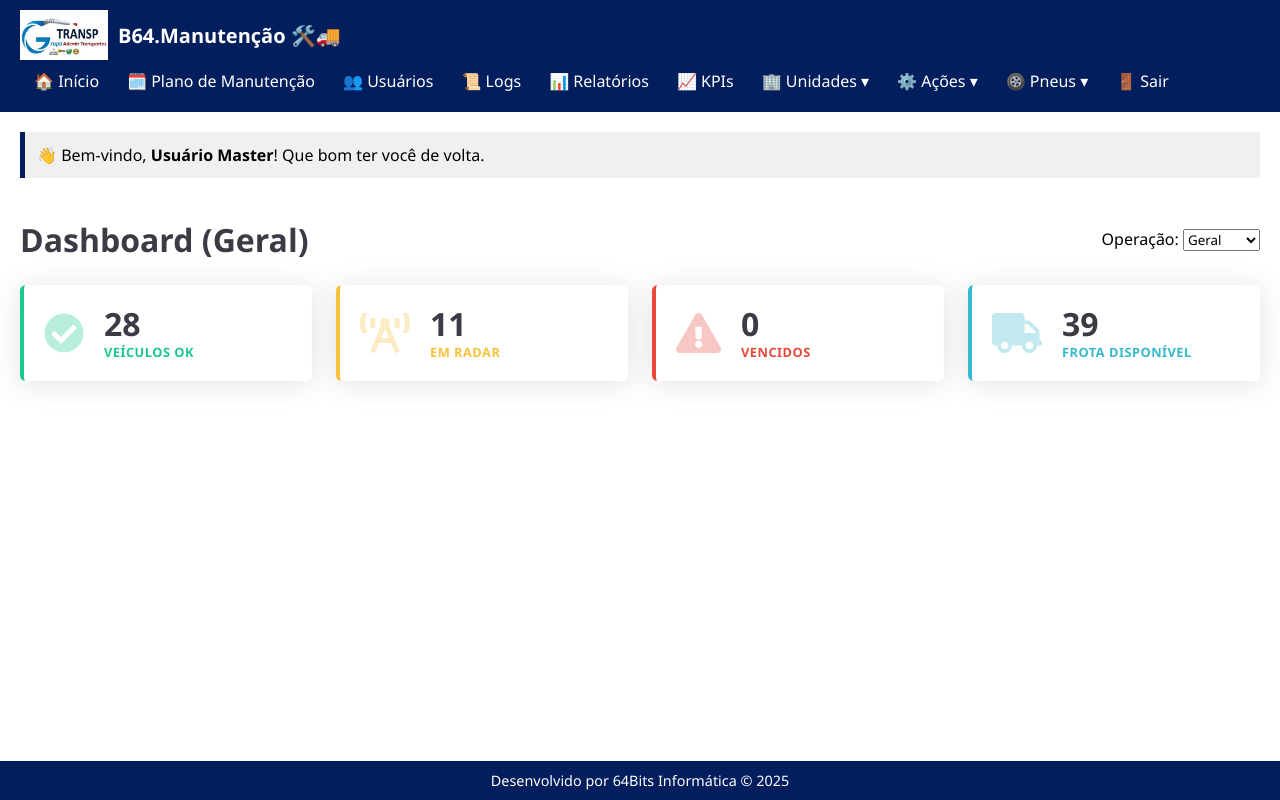
After one commit to pd-ademir/manutencao, a Flask app: page /kpis in a window 1280 px wide. The commit adds this page. Run offline with Flask 3, Linux system fonts and the light colour scheme; a user stored in the database is signed in; data comes from the database, SQL or seed files in the repository.

Commit message:
setar padrao de memoria e cpu/ implatacao dos kpis e melhorias no filtros e tela do plano de manutencao

```diff
--- a/app/routes.py
+++ b/app/routes.py
@@ -26,6 +26,7 @@ import os
 import pdfplumber
 import re
 from werkzeug.utils import secure_filename
+from sqlalchemy import or_, func
 
 main = Blueprint('main', __name__)
 
@@ -1222,3 +1223,142 @@ def plano_manutencao():
         unidade_selecionada=unidade_selecionada,
         current_date=date.today() # Adicionado para cálculos no template
     )
+
+
+
+# ---------------------------------------------------------------------------
+# ROTA PARA O DASHBOARD DE KPIS - VERSÃO FINAL COM TRATAMENTO DE NULOS
+# ---------------------------------------------------------------------------
+
+@main.route('/kpis')
+@login_required
+def kpis():
+    """
+    Renderiza a página principal do dashboard de KPIs.
+    Esta função agora calcula os totais para os cartões e prepara os filtros.
+    """
+    # 1. Obter o filtro de unidade da URL
+    unidade_selecionada = request.args.get('unidade', '')
+
+    # 2. Query base para os veículos, aplicando o filtro se necessário
+    query = Veiculo.query
+    if unidade_selecionada:
+        query = query.filter(Veiculo.unidade == unidade_selecionada)
+
+    # 3. Calcular os status dos veículos para os cartões
+    veiculos_ok = 0
+    veiculos_radar = 0
+    veiculos_vencidos = 0
+    lista_vencidos = []
+    lista_radar = []
+
+    for v in query.all():
+        # Lógica para determinar o status de cada veículo
+        is_vencido = (
+            (v.km_para_preventiva is not None and v.km_para_preventiva < 0) or
+            (v.km_para_intermediaria is not None and v.km_para_intermediaria < 0) or
+            (v.km_para_diferencial is not None and v.km_para_diferencial < 0) or
+            (v.km_para_cambio is not None and v.km_para_cambio < 0)
+        )
+        is_radar = (
+            (v.km_para_preventiva is not None and 0 <= v.km_para_preventiva <= 5000) or
+            (v.km_para_intermediaria is not None and 0 <= v.km_para_intermediaria <= 5000) or
+            (v.km_para_diferencial is not None and 0 <= v.km_para_diferencial <= 5000) or
+            (v.km_para_cambio is not None and 0 <= v.km_para_cambio <= 5000)
+        )
+
+        if is_vencido:
+            veiculos_vencidos += 1
+            lista_vencidos.append(v)
+        elif is_radar:
+            veiculos_radar += 1
+            lista_radar.append(v)
+        else:
+            veiculos_ok += 1
+
+    # 4. Obter a frota total (disponível)
+    frota_disponivel = query.count()
+
+    # 5. Obter lista de unidades para o dropdown do filtro
+    unidades = [row[0] for row in db.session.query(Veiculo.unidade).distinct().order_by(Veiculo.unidade) if row[0]]
+
+    # 6. Renderizar o template com todos os dados
+    return render_template(
+        'kpis.html',
+        unidades=unidades,
+        unidade_selecionada=unidade_selecionada,
+        veiculos_ok=veiculos_ok,
+        veiculos_radar=veiculos_radar,
+        veiculos_vencidos=veiculos_vencidos,
+        frota_disponivel=frota_disponivel,
+        lista_vencidos=lista_vencidos,
+        lista_radar=lista_radar
+    )
+
+
+@main.route('/kpi/data')
+@login_required
+def kpi_data():
+    """
+    Endpoint de API que fornece os dados JSON para os gráficos,
+    respeitando o filtro de unidade.
+    """
+    # 1. Obter o filtro de unidade da URL
+    unidade_selecionada = request.args.get('unidade', '')
+
+    # 2. Query base para veículos, aplicando filtro
+    query = Veiculo.query
+    if unidade_selecionada:
+        query = query.filter(Veiculo.unidade == unidade_selecionada)
+
+    # 3. Expressões com COALESCE para tratar valores nulos como 0
+    km_atual = func.coalesce(Veiculo.km_atual, 0)
+    preventiva_vencida = (func.coalesce(Veiculo.km_ultima_revisao_preventiva, 0) + func.coalesce(Veiculo.km_troca_preventiva, 0) - km_atual) < 0
+    intermediaria_vencida = (func.coalesce(Veiculo.km_ultima_revisao_intermediaria, 0) + func.coalesce(Veiculo.km_troca_intermediaria, 0) - km_atual) < 0
+    cambio_vencido = (func.coalesce(Veiculo.troca_oleo_cambio, 0) + func.coalesce(Veiculo.intervalo_oleo_cambio, 0) - km_atual) < 0
+    diferencial_vencido = (func.coalesce(Veiculo.troca_oleo_diferencial, 0) + func.coalesce(Veiculo.intervalo_oleo_diferencial, 0) - km_atual) < 0
+
+    # 4. Dados para Gráfico: Manutenções Vencidas por Tipo
+    vencidas_preventiva = query.filter(preventiva_vencida).count()
+    vencidas_intermediaria = query.filter(intermediaria_vencida).count()
+    vencidas_cambio = query.filter(cambio_vencido).count()
+    vencidas_diferencial = query.filter(diferencial_vencido).count()
+
+    manutencoes_vencidas_por_tipo = {
+        'labels': ['Preventiva', 'Intermediária', 'Câmbio', 'Diferencial'],
+        'data': [vencidas_preventiva, vencidas_intermediaria, vencidas_cambio, vencidas_diferencial]
+    }
+
+    # 5. Dados para Gráfico: Motivos de Bloqueio
+    bloqueios_query_base = HistoricoBloqueio.query.filter_by(liberado=False)
+    if unidade_selecionada:
+        bloqueios_query_base = bloqueios_query_base.join(Veiculo).filter(Veiculo.unidade == unidade_selecionada)
+
+    bloqueios_agrupados = bloqueios_query_base.group_by(HistoricoBloqueio.tipo_manutencao).with_entities(
+        HistoricoBloqueio.tipo_manutencao,
+        func.count(HistoricoBloqueio.id)
+    ).all()
+
+    bloqueios_por_motivo = {
+        'labels': [item[0].replace('_', ' ').title() for item in bloqueios_agrupados],
+        'data': [item[1] for item in bloqueios_agrupados]
+    }
+
+    # 6. Dados para Gráfico: KM Rodado por Unidade
+    # Nota: Este gráfico específico não é filtrado por unidade para manter a comparação.
+    km_por_unidade_query = db.session.query(
+        Veiculo.unidade,
+        func.sum(func.coalesce(Veiculo.km_atual, 0))
+    ).group_by(Veiculo.unidade).order_by(func.sum(func.coalesce(Veiculo.km_atual, 0)).desc()).limit(10).all()
+
+    km_por_unidade = {
+        'labels': [item[0] if item[0] else 'N/A' for item in km_por_unidade_query],
+        'data': [float(item[1]) for item in km_por_unidade_query]
+    }
+
+    # 7. Retorna todos os dados para os gráficos
+    return jsonify({
+        'manutencoesVencidasPorTipo': manutencoes_vencidas_por_tipo,
+        'bloqueiosPorMotivo': bloqueios_por_motivo,
+        'kmPorUnidade': km_por_unidade
+    })
--- /dev/null
+++ b/app/static/css/kpis.css
@@ -0,0 +1,77 @@
+/* Estilos para a página de KPIs */
+
+/* Cabeçalho e Filtro */
+.kpi-header {
+    display: flex;
+    justify-content: space-between;
+    align-items: center;
+    flex-wrap: wrap;
+    gap: 1rem;
+    margin-bottom: 1.5rem;
+}
+
+.kpi-header h1 {
+    font-weight: 700;
+    color: #3a3b45;
+    margin: 0;
+}
+
+/* Grade de Cartões de KPI */
+.grid-container {
+    display: grid;
+    grid-template-columns: repeat(auto-fit, minmax(240px, 1fr));
+    gap: 1.5rem;
+}
+
+/* Estilo Base dos Cartões de KPI */
+.kpi-card {
+    background-color: #fff;
+    border-left: 4px solid;
+    border-radius: 0.35rem;
+    box-shadow: 0 0.15rem 1.75rem 0 rgba(58, 59, 69, 0.15);
+    display: flex;
+    align-items: center;
+    padding: 1.25rem;
+    transition: transform 0.2s ease;
+}
+
+.kpi-card:hover {
+    transform: translateY(-2px);
+}
+
+.kpi-card .icon {
+    font-size: 2.5rem;
+    opacity: 0.3;
+    margin-right: 1.25rem;
+}
+
+.kpi-card .text-content {
+    text-align: left;
+}
+
+.kpi-card .number {
+    font-size: 2rem;
+    font-weight: 700;
+    line-height: 1.2;
+    color: #3a3b45;
+}
+
+.kpi-card .label {
+    font-size: 0.8rem;
+    text-transform: uppercase;
+    letter-spacing: 0.5px;
+    font-weight: 700;
+}
+
+/* Cores dos Cartões */
+.kpi-card.ok { border-color: #1cc88a; }
+.kpi-card.ok .label, .kpi-card.ok .icon { color: #1cc88a; }
+
+.kpi-card.radar { border-color: #f6c23e; }
+.kpi-card.radar .label, .kpi-card.radar .icon { color: #f6c23e; }
+
+.kpi-card.vencido { border-color: #e74a3b; }
+.kpi-card.vencido .label, .kpi-card.vencido .icon { color: #e74a3b; }
+
+.kpi-card.info { border-color: #36b9cc; }
+.kpi-card.info .label, .kpi-card.info .icon { color: #36b9cc; }
--- a/app/templates/base.html
+++ b/app/templates/base.html
@@ -25,6 +25,7 @@
           <li><a href="{{ url_for('main.gerenciar_usuarios') }}">👥 Usuários</a></li>
           <li><a href="{{ url_for('main.exibir_logs') }}">📜 Logs</a></li>
           <li><a href="{{ url_for('main.relatorios') }}">📊 Relatórios</a></li>
+          <li><a href="{{ url_for('main.kpis') }}">📈 KPIs</a></li>
 
         {% endif %}
 
--- /dev/null
+++ b/app/templates/kpis.html
@@ -0,0 +1,58 @@
+{% extends "base.html" %}
+
+{% block extra_head %}
+    <link rel="stylesheet" href="{{ url_for('static', filename='css/kpis.css') }}">
+    <link rel="stylesheet" href="https://cdnjs.cloudflare.com/ajax/libs/font-awesome/5.15.3/css/all.min.css">
+{% endblock %}
+
+{% block conteudo %}
+<div class="container-fluid mt-4">
+
+    <!-- CABEÇALHO E FILTRO -->
+    <div class="kpi-header">
+        <h1>Dashboard <span class="text-primary">({{ unidade_selecionada or 'Geral' }})</span></h1>
+        <form method="GET" action="{{ url_for('main.kpis') }}" class="d-flex align-items-center">
+            <label for="unidade" class="form-label me-2 mb-0 fw-bold">Operação:</label>
+            <select name="unidade" id="unidade" class="form-select w-auto" onchange="this.form.submit()">
+                <option value="">Geral</option>
+                {% for unidade in unidades %}
+                    <option value="{{ unidade }}" {% if unidade == unidade_selecionada %}selected{% endif %}>{{ unidade }}</option>
+                {% endfor %}
+            </select>
+        </form>
+    </div>
+
+    <!-- CARTÕES DE KPI -->
+    <div class="grid-container">
+        <div class="kpi-card ok">
+            <i class="fas fa-check-circle icon"></i>
+            <div class="text-content">
+                <div class="number">{{ veiculos_ok }}</div>
+                <div class="label">Veículos OK</div>
+            </div>
+        </div>
+        <div class="kpi-card radar">
+            <i class="fas fa-broadcast-tower icon"></i>
+            <div class="text-content">
+                <div class="number">{{ veiculos_radar }}</div>
+                <div class="label">Em Radar</div>
+            </div>
+        </div>
+        <div class="kpi-card vencido">
+            <i class="fas fa-exclamation-triangle icon"></i>
+            <div class="text-content">
+                <div class="number">{{ veiculos_vencidos }}</div>
+                <div class="label">Vencidos</div>
+            </div>
+        </div>
+        <div class="kpi-card info">
+            <i class="fas fa-truck icon"></i>
+            <div class="text-content">
+                <div class="number">{{ frota_disponivel }}</div>
+                <div class="label">Frota Disponível</div>
+            </div>
+        </div>
+    </div>
+
+</div>
+{% endblock %}
--- a/cloudbuild.yaml
+++ b/cloudbuild.yaml
@@ -26,8 +26,8 @@ steps:
       '--allow-unauthenticated',
       '--min-instances=1',
       # --- NOVOS LIMITES DE RECURSOS ---
-      '--memory=2Gi',
-      '--cpu=2',
+      '--memory=8Gi',
+      '--cpu=4',
       # --- Configuração de Segredos ---
       '--set-secrets=SECRET_KEY=SECRET_KEY:latest,JWT_SECRET_KEY=JWT_SECRET_KEY:latest,DATABASE_URI=DATABASE_URI:latest'
     ]
```
Also changed, not shown: app/templates/plano_manutencao.html (+10 -11 lines).
